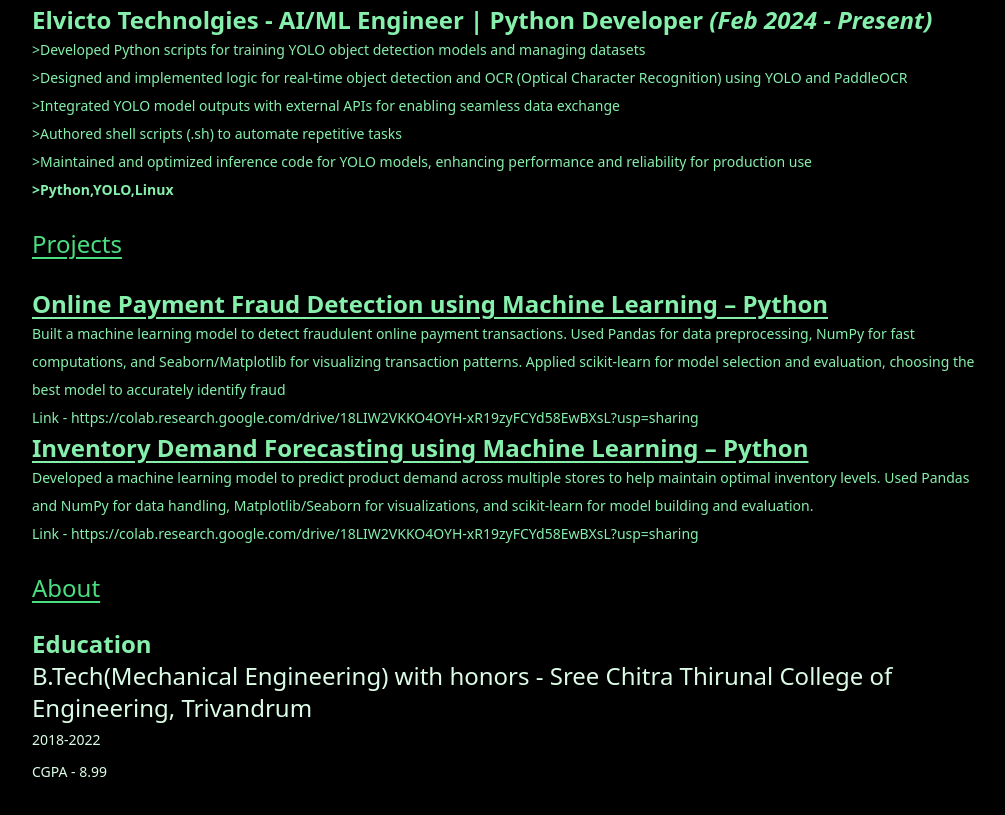
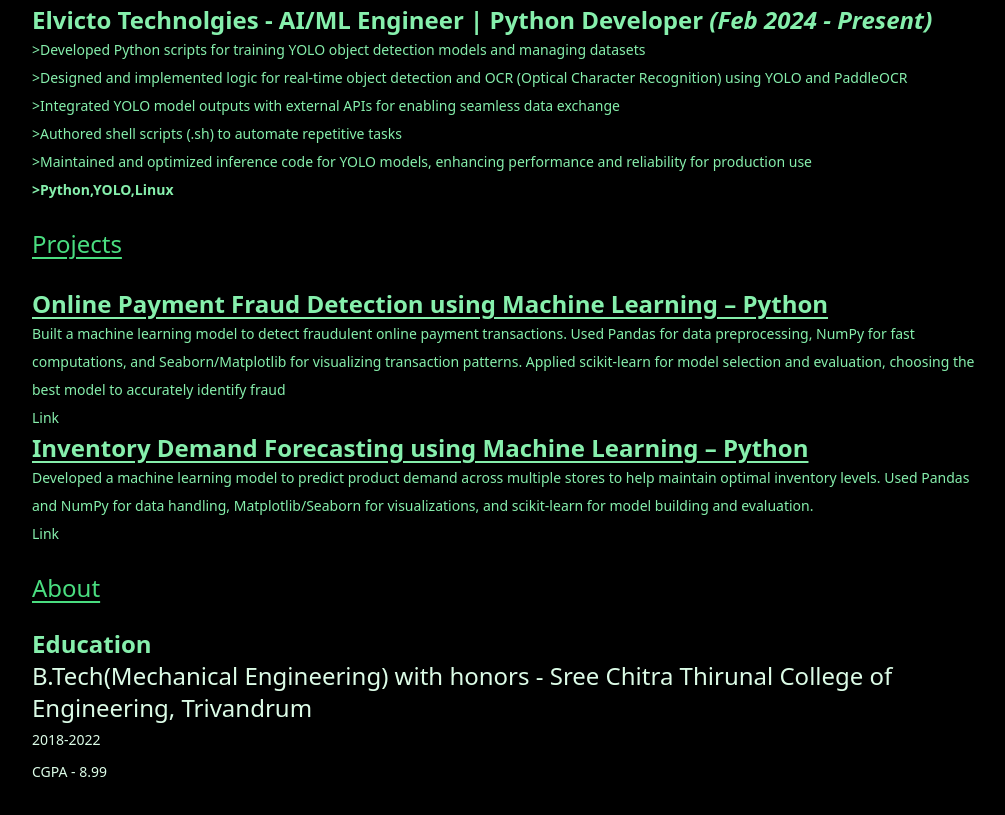
Before and after one commit to AMALVAASISH/AMALVAASISH.github.io, a plain HTML site: page index.html in a window 1280 px wide. Shown: the part 561-1376 px from the top of the page, without its empty margins (128-1133 px from the left). Drawn offline with nearby package versions, Linux system fonts and the light colour scheme.

Commit message:
Update index.html

```diff
--- a/index.html
+++ b/index.html
@@ -68,7 +68,7 @@
           NumPy for fast computations, and Seaborn/Matplotlib for visualizing transaction patterns.
           Applied scikit-learn for model selection and evaluation, choosing the best model to accurately identify fraud
         </h2>
-        <h2>Link - <a href="https://colab.research.google.com/drive/18LIW2VKKO4OYH-xR19zyFCYd58EwBXsL?usp=sharing" target="_blank">https://colab.research.google.com/drive/18LIW2VKKO4OYH-xR19zyFCYd58EwBXsL?usp=sharing </a></h2>
+        <h2><a href="https://colab.research.google.com/drive/18LIW2VKKO4OYH-xR19zyFCYd58EwBXsL?usp=sharing" target="_blank">Link</a></h2>
       </div>
       <div class="text-green-300 text-sm/7">
         <h1 class="text-2xl font-bold underline underline-offset-4 ">
@@ -79,7 +79,7 @@
             stores to help maintain optimal inventory levels. Used Pandas and NumPy for data handling,
             Matplotlib/Seaborn for visualizations, and scikit-learn for model building and evaluation.
         </h2>
-        <h2>Link - <a href="https://colab.research.google.com/drive/13xr9-zb7IxkbOS4Q--zUrXP0QC8TvxRT?usp=sharing" target="_blank">https://colab.research.google.com/drive/18LIW2VKKO4OYH-xR19zyFCYd58EwBXsL?usp=sharing </a></h2>
+        <h2><a href="https://colab.research.google.com/drive/13xr9-zb7IxkbOS4Q--zUrXP0QC8TvxRT?usp=sharing" target="_blank">Link</a></h2>
       </div>
     </div>
   </section>
```
